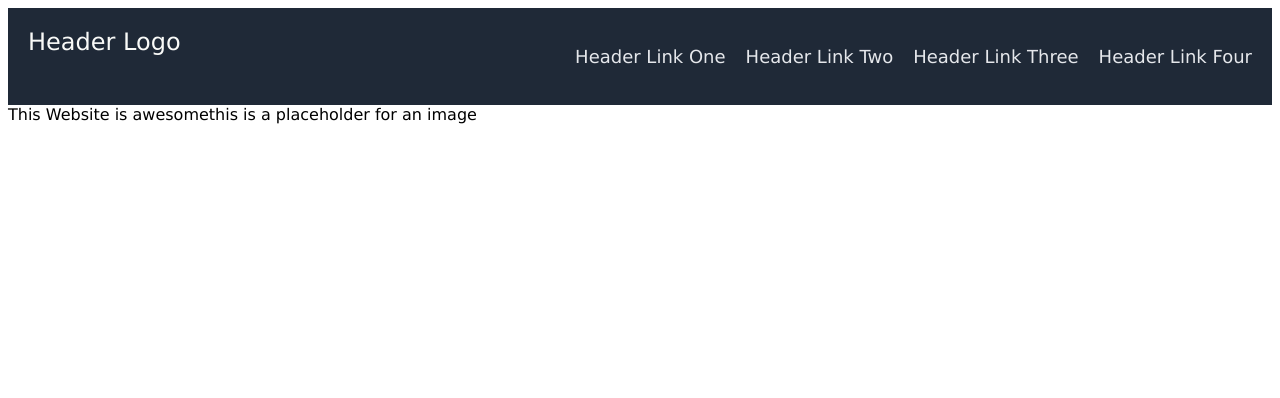
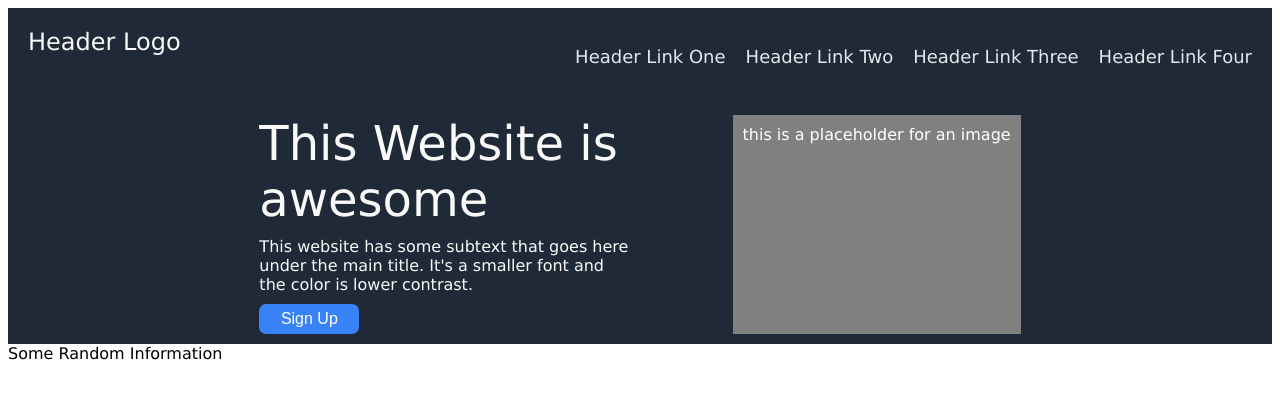
Before and after one commit to umasood12/landing_page, a plain HTML site: page index.html in a window 1280 px wide. Drawn offline with Linux system fonts and the light colour scheme.

Commit message:
Finished seciton 1 and started section 2

```diff
--- a/index.html
+++ b/index.html
@@ -20,12 +20,16 @@
     </header>
     <div class="section-one">
         <div class="one-left">
-            This Website is awesome
+            <div class="main-text">This Website is awesome</div>
+            <div>This website has some subtext that goes here under the main title. It's a smaller font and the color is lower contrast.</div>
+            <div><button>Sign Up</button></div>
         </div>
         <div class="one-right">
             this is a placeholder for an image
         </div>
     </div>
-
+    <div class="section-two">
+        <div>Some Random Information</div>
+    </div>
 </body>
 </html>
--- a/style.css
+++ b/style.css
@@ -2,6 +2,16 @@ body {
     font-family: Verdana, Geneva, Tahoma, sans-serif;
     display: flex;
     flex-direction: column;
+}
+
+button {
+    background-color: #3882f6;
+    font-size: 16px;
+    color: white;
+    border: none;
+    border-radius: 7px;
+    height: 30px;
+    width: 100px;
 }
 
 .header {
@@ -29,4 +39,35 @@ ul {
 
 .section-one {
     display: flex;
+    justify-content: center;
+    background: #1f2937;
+    color: #f9faf8;
+    padding: 10px;
+    gap: 100px;
 }
+
+.one-left {
+    display: flex;
+    flex-direction: column;
+    width: 30%;
+    gap: 10px;
+}
+
+.one-right {
+    display: flex;
+    background-color: gray;
+    color: white;
+    padding: 10px;
+    width: 30%%;
+    text-align: center;
+    vertical-align: center;
+}
+
+.section-two {
+    justify-content: center;
+    align-items: center;
+}
+
+.main-text {
+    font-size: 48px;
+}
```
